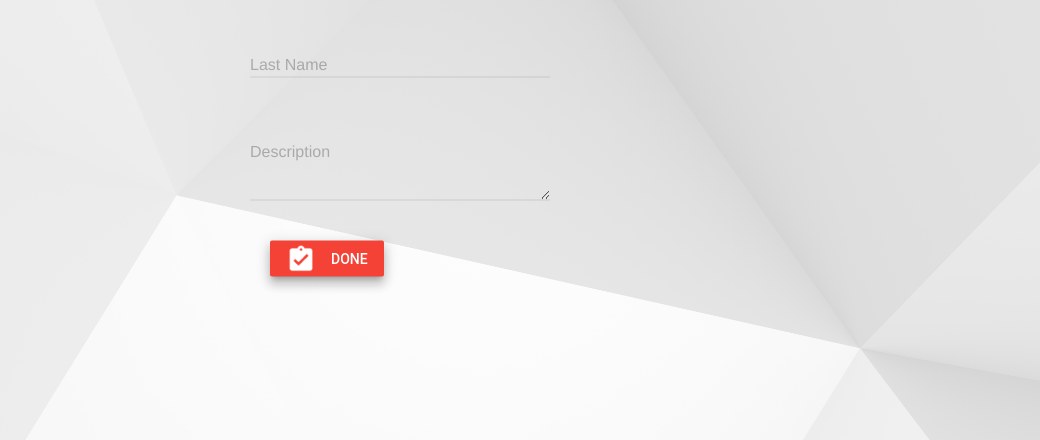
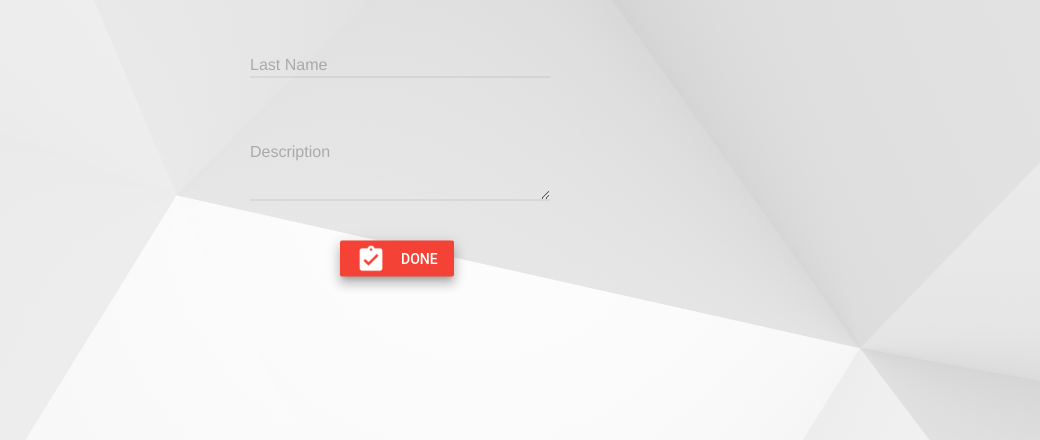
Before and after one commit to drakonizer/nps-dev, a PHP site: page /details.php in a window 1280 px wide. Shown: the part 360-800 px from the top of the page, without its empty margins (240-1280 px from the left). Run offline with PHP 8.4, Linux system fonts and the light colour scheme; data that the repository does not hold is empty.

Commit message:
Minor UI tweaK

```diff
--- a/details.php
+++ b/details.php
@@ -68,7 +68,7 @@ include 'thepotatoman.php'; ?>
 			  </div>
 			  <br></br>
 			<!--dp -->
-				<button type="submit" class="mdl-button mdl-shadow--8dp mdl-js-button mdl-button--raised mdl-js-ripple-effect mdl-button--colored" id="submit" style="margin-left: 20px">
+				<button type="submit" class="mdl-button mdl-shadow--8dp mdl-js-button mdl-button--raised mdl-js-ripple-effect mdl-button--colored" id="submit" style="margin-left: 90px;">
 				  <img style="width: 30px; height: 30px;" src="icons/assignment.png" id="upl"></i>Done
 				</button>
 			</form>
```
Also changed, not shown: 1 other file.
